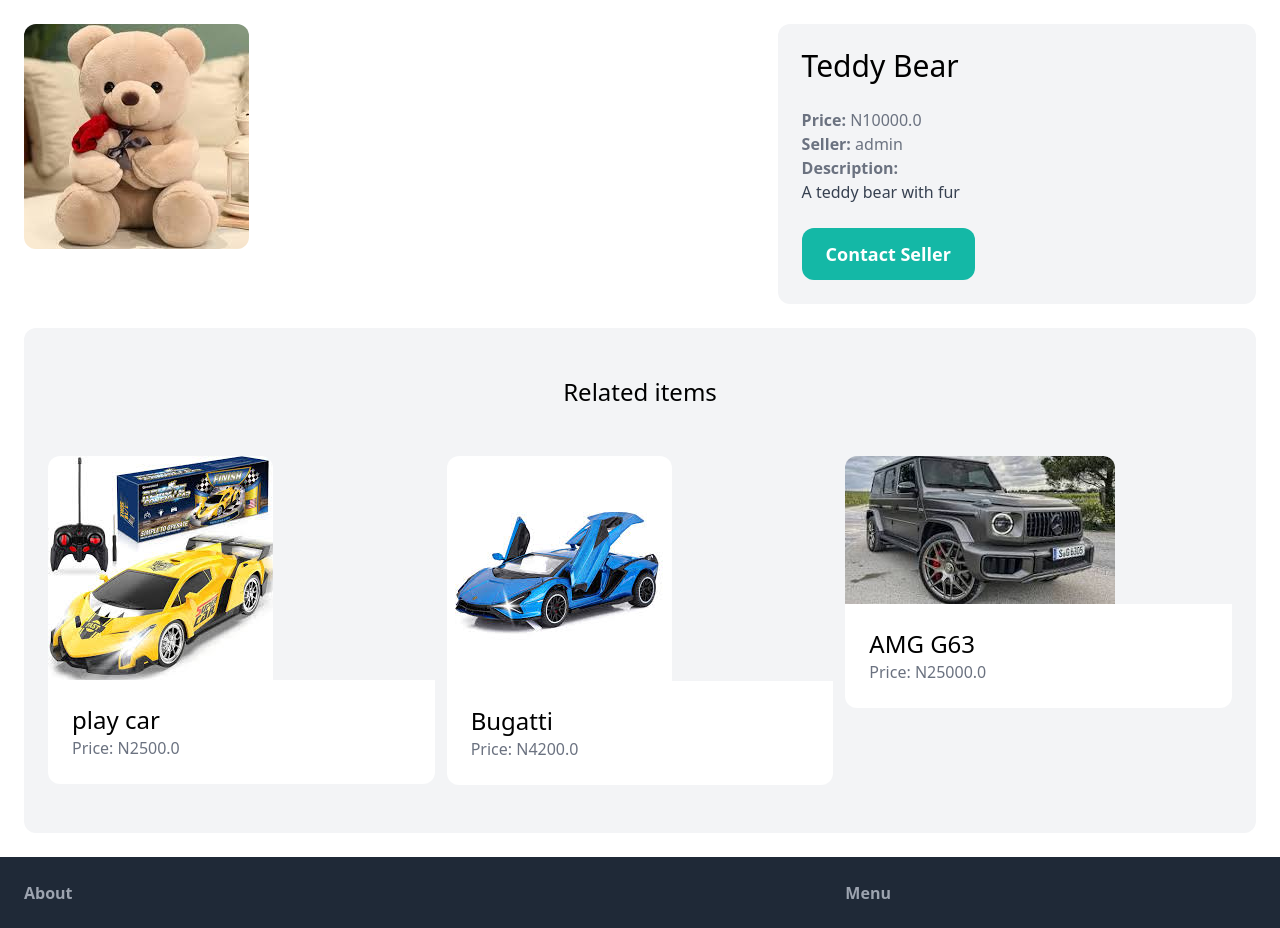
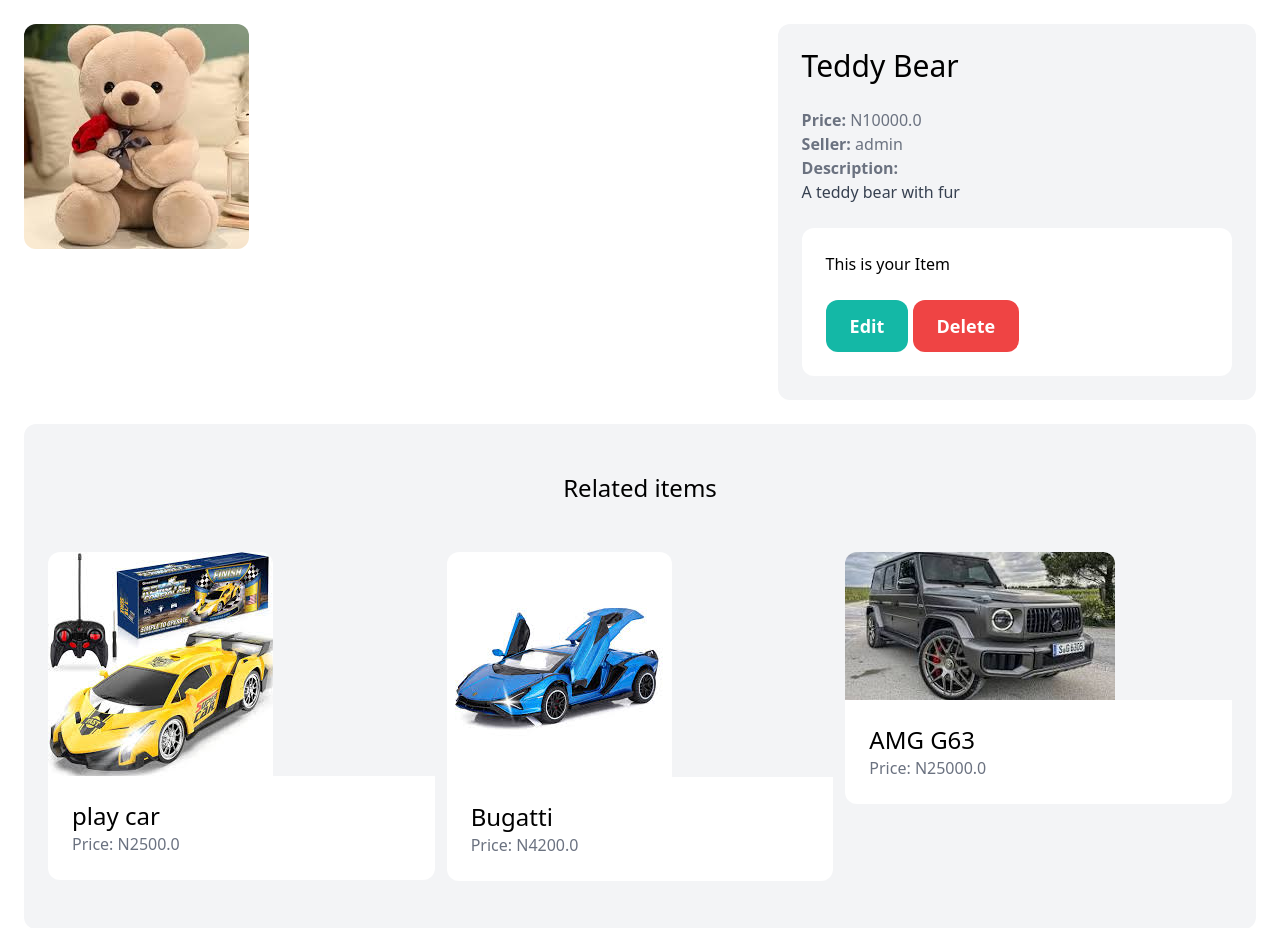
Before and after one commit to JayAlwaysCodes/WattMart, a Django app: page /items/2/ in a window 1280 px wide. Shown: the part 77-1005 px from the top of the page. Run offline with Django 5.2, Linux system fonts and the light colour scheme; a user stored in the database is signed in; data comes from the database, SQL or seed files in the repository; both versions use the stored data as it was after the commit; some libraries are stand-ins or nearby versions.

Commit message:
added delete feature

```diff
--- a/wattmart/dashboard/views.py
+++ b/wattmart/dashboard/views.py
@@ -1,5 +1,5 @@
 from django.contrib.auth.decorators import login_required
-from django.shortcuts import render
+from django.shortcuts import render, get_object_or_404
 
 from item.models import Item
 
--- a/wattmart/item/templates/item/detail.html
+++ b/wattmart/item/templates/item/detail.html
@@ -19,8 +19,16 @@
                     {{ item.description }}
                 </p>
             {% endif %}
+            {% if request.user == item.created_by %}
+                <div class="mt-6 p-6 bg-white rounded-xl">
+                    <p>This is your Item</p>
 
-            <a href="#" class="inline-block mt-6 px-6 py-3 text-lg font-semibold bg-teal-500 text-white rounded-xl hover:bg-teal-700">Contact Seller</a>
+                    <a href="#" class="inline-block mt-6 px-6 py-3 text-lg font-semibold bg-teal-500 text-white rounded-xl">Edit</a>
+                    <a href="{% url 'item:delete' item.id %}" class="inline-block mt-6 px-6 py-3 text-lg font-semibold bg-red-500 text-white rounded-xl">Delete</a>
+                </div>
+            {% else %}
+                <a href="#" class="inline-block mt-6 px-6 py-3 text-lg font-semibold bg-teal-500 text-white rounded-xl hover:bg-teal-700">Contact Seller</a>
+            {% endif %}
         </div>
     </div>
 
--- a/wattmart/item/urls.py
+++ b/wattmart/item/urls.py
@@ -7,4 +7,5 @@ app_name = 'item'
 urlpatterns = [
     path('new/', views.new, name='new'),
     path('<int:pk>/', views.detail, name='detail'),
+    path('<int:pk>/delete/', views.delete, name='delete'),
 ]
--- a/wattmart/item/views.py
+++ b/wattmart/item/views.py
@@ -33,3 +33,10 @@ def new(request):
         'form' : form,
         'title' : 'New Item',
     })
+
+@login_required
+def delete(request, pk):
+    item = get_object_or_404(Item, pk=pk, created_by=request.user)
+    item.delete()
+
+    return redirect('dashboard:index')
```
Also changed, not shown: wattmart/db.sqlite3.
